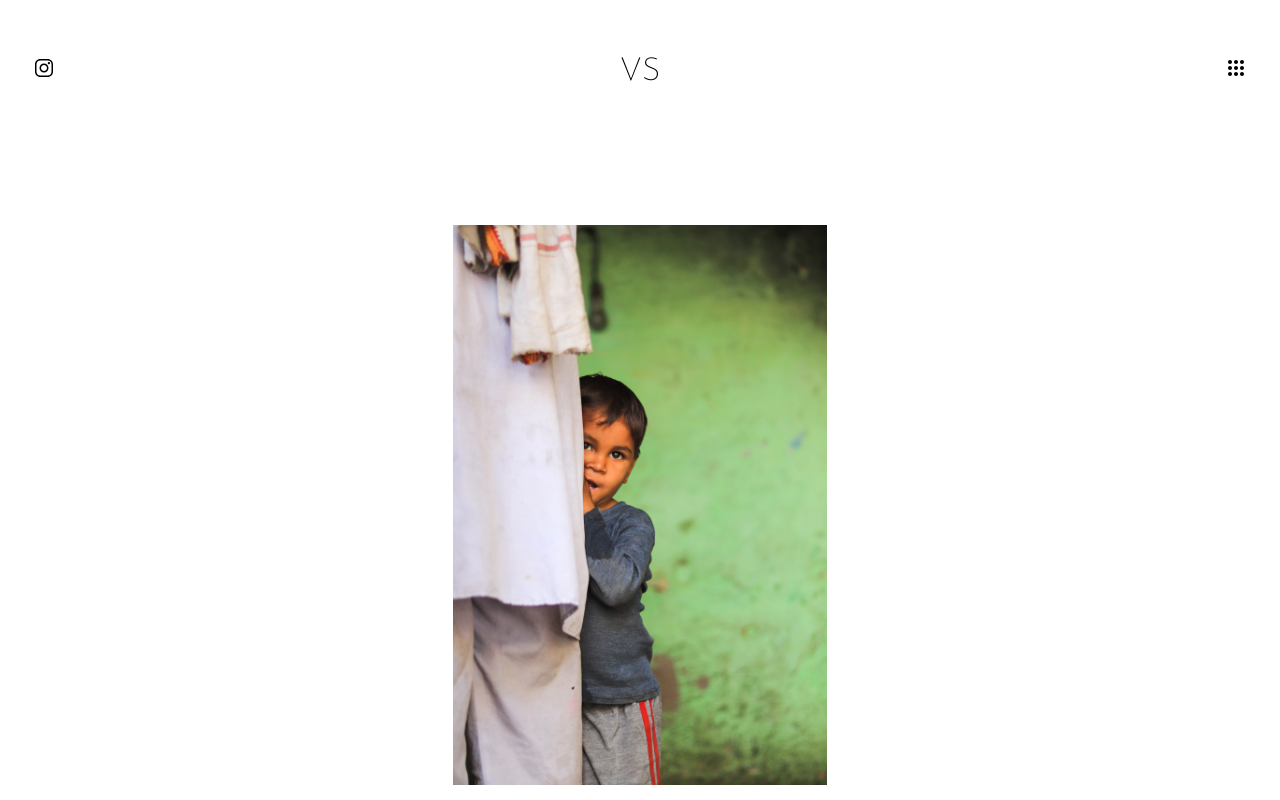
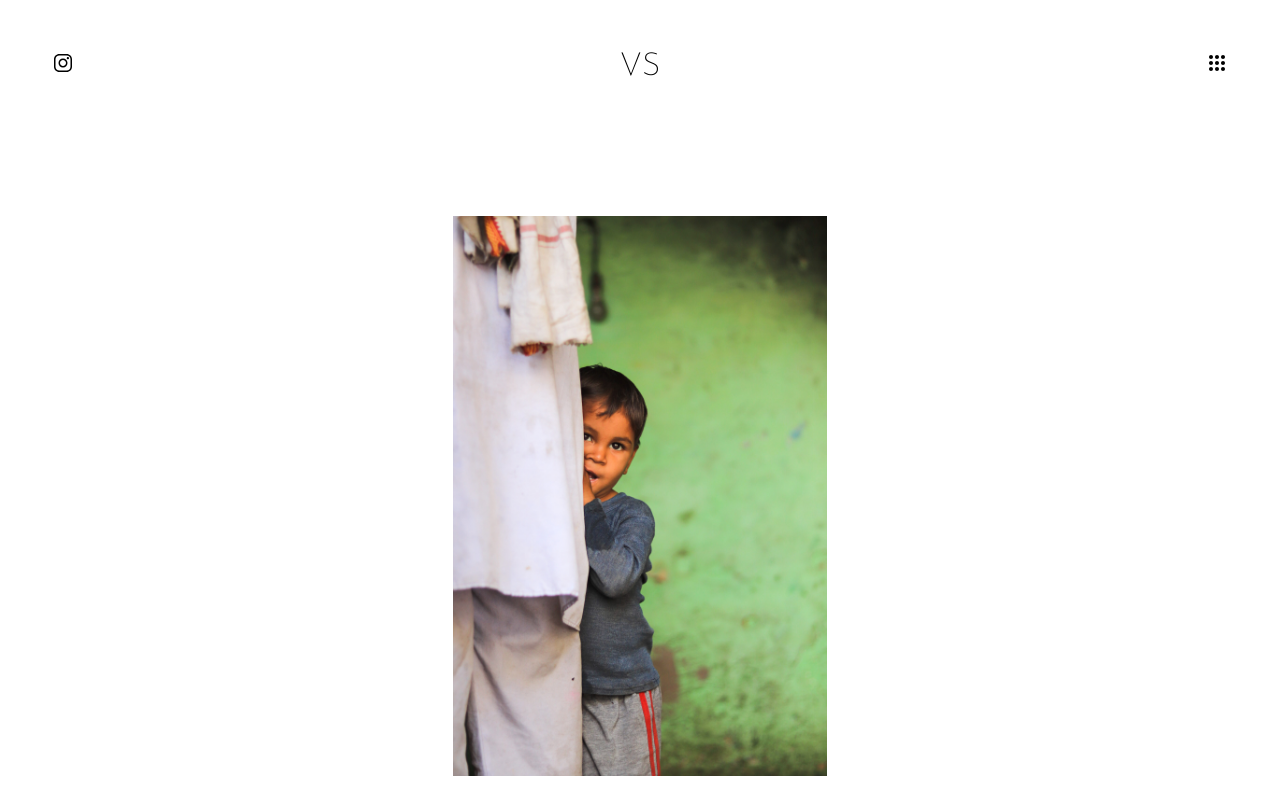
Before and after one commit to lucifer-ved/photographyportfolio, a React (Create React App) app: page / in a window 1280 px wide. Shown: the top 800 px of the page. Built offline with nearby package versions, Linux system fonts and the light colour scheme.

Commit message:
css changes

```diff
--- a/src/components/Header/HeaderElements.js
+++ b/src/components/Header/HeaderElements.js
@@ -11,8 +11,9 @@ export const HeaderContainer = styled.div`
     justify-content:space-between;
     flex-grow:1;
     font-size:1.5rem;
-    margin:1.5rem auto;
+    margin:1.2rem;
     min-width:480px;
+
     a{
         text-decoration:none;
         color:#000;
--- a/src/components/LandingPage/LandingPageElements.js
+++ b/src/components/LandingPage/LandingPageElements.js
@@ -19,7 +19,7 @@ export const Pictures = styled.img`
 
     @media screen and (max-width: 769px){
         margin-top:5%;
-        width:30rem;
+        width:32em;
         object-fit:contain;
     }
 `;
```
